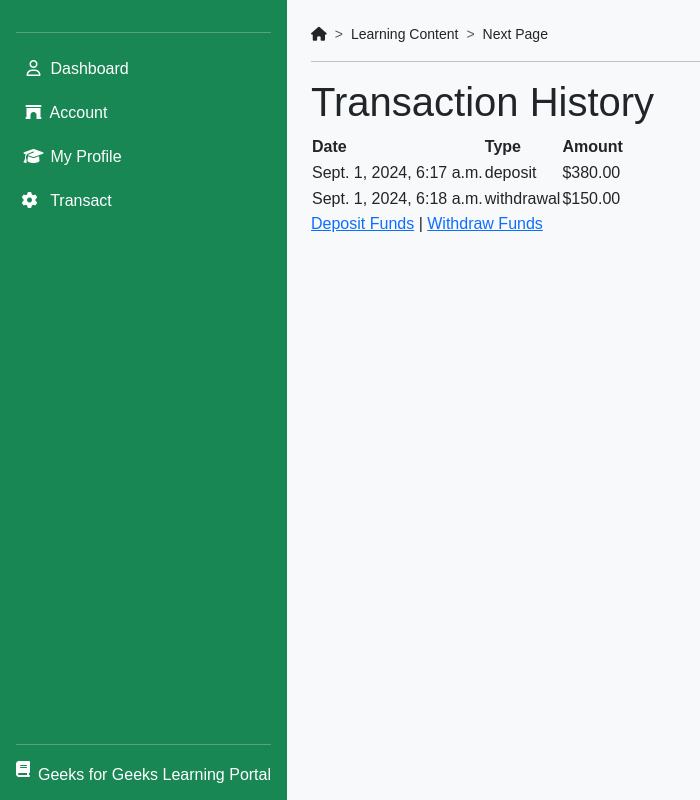
After one commit to Kiprotich-Code/now-invest, a Django app: template core/templates/accounts/transaction_history.html in a window 1280 px wide. The commit adds this page. Shown: the whole page, without its empty margins (0-700 px from the left). Run offline with Django 4.2, Linux system fonts and the light colour scheme; the template is opened without the code that fills it: values that come from a table or form of the project are taken from there, others are empty; data comes from the database, SQL or seed files in the repository; both versions use the stored data as it was after the commit.

Commit message:
feature added - user handling transaction

```diff
--- a/core/models.py
+++ b/core/models.py
@@ -33,7 +33,7 @@ class Transaction(models.Model):
         ('withdrawal', 'Withdrawal'),
     )
 
-    account = models.ForeignKey(Account, on_delete=models.CASCADE)
+    account = models.ForeignKey(Account, on_delete=models.CASCADE, related_name='transactions')
     transaction_type = models.CharField(max_length=10, choices=TRANSACTION_TYPES)
     amount = models.DecimalField(max_digits=12, decimal_places=2)
     date = models.DateTimeField(default=timezone.now)
--- /dev/null
+++ b/core/templates/accounts/transaction_history.html
@@ -0,0 +1,30 @@
+{% extends '../user_home.html' %}
+
+{% block content %}
+<h1>Transaction History</h1>
+
+<table>
+    <thead>
+        <tr>
+            <th>Date</th>
+            <th>Type</th>
+            <th>Amount</th>
+        </tr>
+    </thead>
+    <tbody>
+        {% for transaction in transactions %}
+        <tr>
+            <td>{{ transaction.date }}</td>
+            <td>{{ transaction.transaction_type }}</td>
+            <td>${{ transaction.amount }}</td>
+        </tr>
+        {% empty %}
+        <tr>
+            <td colspan="3">No transactions found.</td>
+        </tr>
+        {% endfor %}
+    </tbody>
+</table>
+
+<a href="{% url 'deposit' %}">Deposit Funds</a> | <a href="{% url 'withdraw' %}">Withdraw Funds</a>
+{% endblock %}
--- a/core/templates/user_home.html
+++ b/core/templates/user_home.html
@@ -55,15 +55,21 @@
                     </a>
                     <ul id="settings" class="sidebar-dropdown list-unstyled collapse" data-bs-parent="#sidebar">
                         <li class="sidebar-item">
-                            <a href="#" class="sidebar-link">
+                            <a href="{% url 'deposit' %}" class="sidebar-link">
                                 <i class="fas fa-sign-in-alt pe-2"></i>
                                 <span class="topic"> Deposit</span>
                             </a>
                         </li>
                         <li class="sidebar-item">
-                            <a href="#" class="sidebar-link">
+                            <a href="{% url 'withdraw' %}" class="sidebar-link">
                                 <i class="fas fa-user-plus pe-2"></i>
                                 <span class="topic"> Withdraw </span>
+                            </a>
+                        </li>
+                        <li class="sidebar-item">
+                            <a href="{% url 'transaction_history' %}" class="sidebar-link">
+                                <i class="fas fa-user-plus pe-2"></i>
+                                <span class="topic"> History </span>
                             </a>
                         </li>
                         <li class="sidebar-item">
--- a/core/urls.py
+++ b/core/urls.py
@@ -8,4 +8,12 @@ urlpatterns = [
 
     # accounts
     path('acc_details/', views.acc_details, name='acc_details'),
+
+    # transactions
+    path('account/deposit/', views.deposit_view, name='deposit'),
+    path('account/withdraw/', views.withdraw_view, name='withdraw'),
+    path('account/transactions/', views.transaction_history_view, name='transaction_history'),
+
+    # users
+    path('my_profile', views.my_profile, name='my_profile'),
 ]
```
Also changed, not shown: core/forms.py (added, +19 -0 lines), core/templates/accounts/deposit.html (+14 -0 lines), core/templates/accounts/withdraw.html (+14 -0 lines), core/views.py (+73 -1 lines), db.sqlite3.
